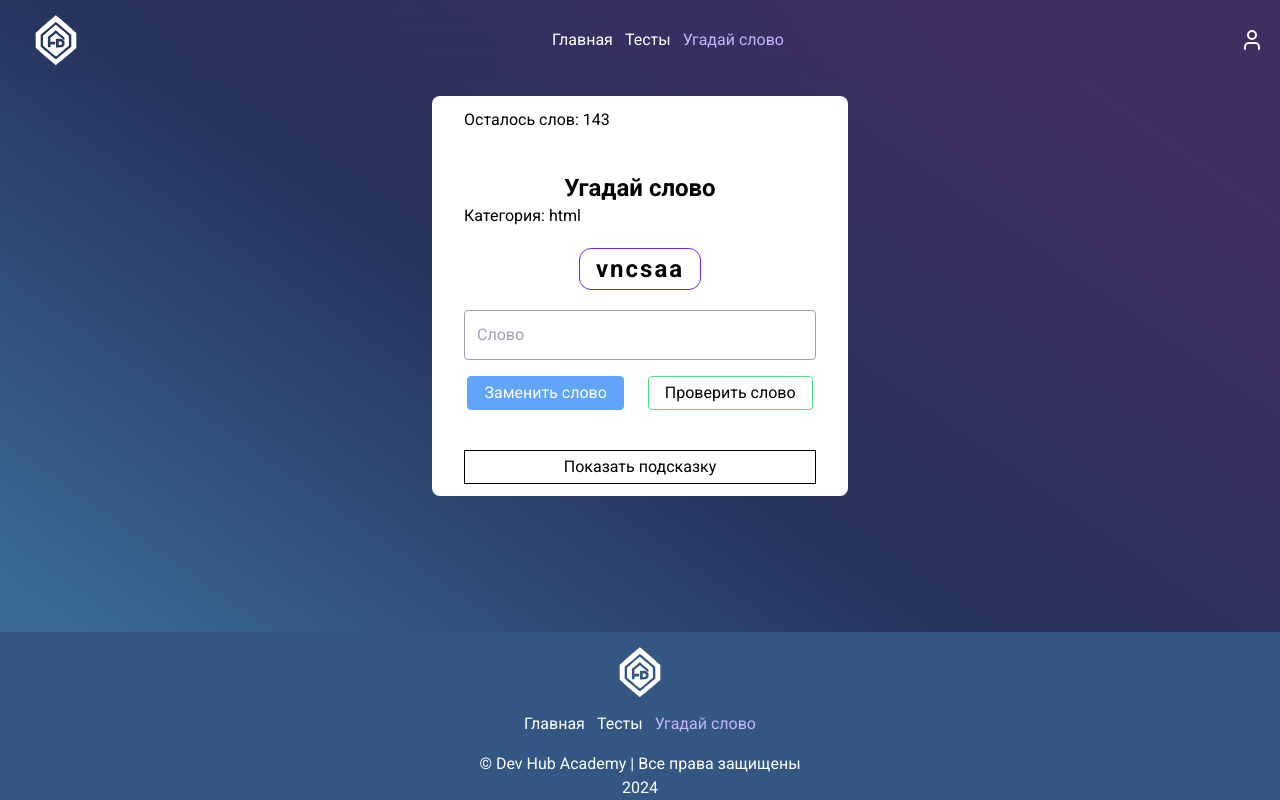
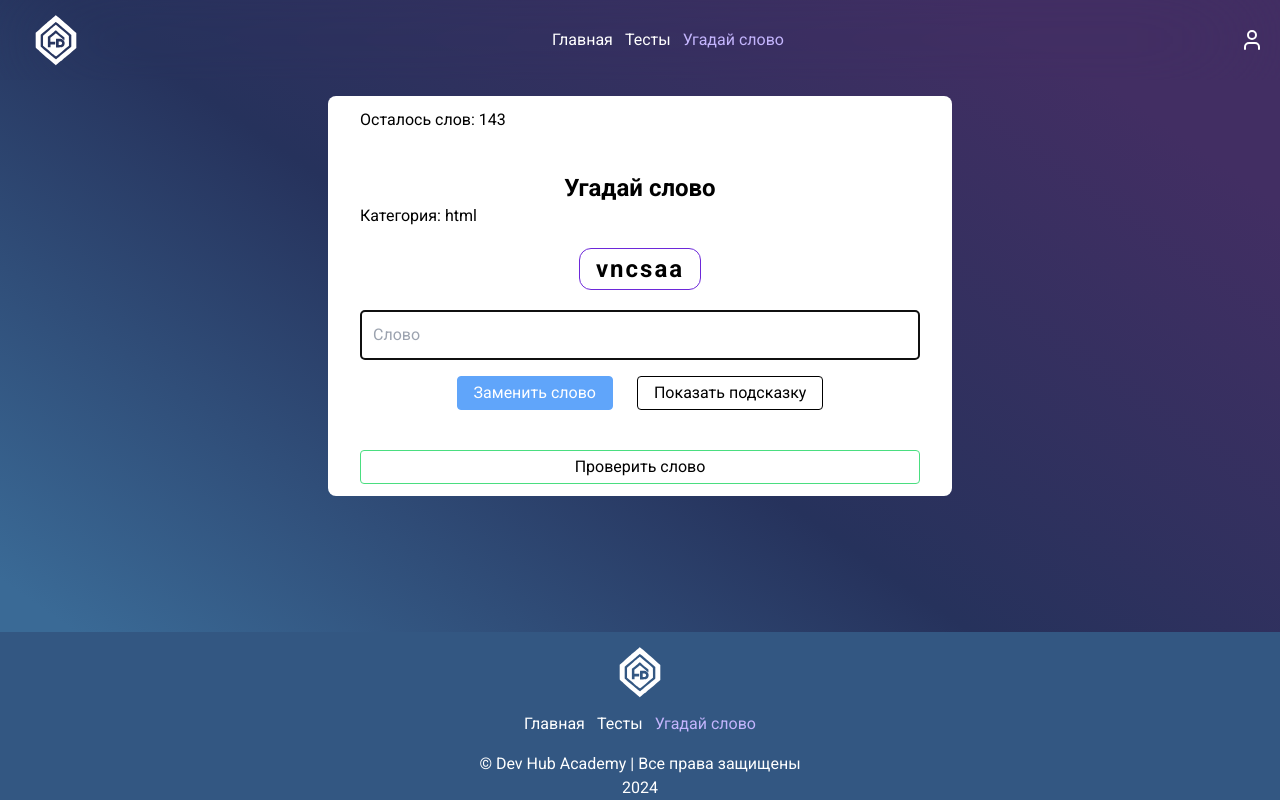
Before and after one commit to TkTnX/dev-hub-academy, a Next.js app: page /word in a window 1280 px wide. Built offline with nearby package versions, Linux system fonts and the light colour scheme; no server answers.

Commit message:
исправления и улучшения

```diff
--- a/src/app/globals.css
+++ b/src/app/globals.css
@@ -5,7 +5,6 @@
 :root {
   --text-color: #fff;
 }
-
 
 body {
   display: flex;
@@ -82,3 +81,28 @@ body {
     top: 0;
   }
 }
+
+.animatedText {
+  background: linear-gradient(
+    to right,
+    #7953cd 20%,
+    #00affa 30%,
+    #0190cd 70%,
+    #764ada 80%
+  );
+  -webkit-background-clip: text;
+  background-clip: text;
+  -webkit-text-fill-color: transparent;
+  text-fill-color: transparent;
+  background-size: 500% auto;
+  animation: textShine 3s ease-in-out infinite alternate;
+}
+
+@keyframes textShine {
+  0% {
+    background-position: 0% 50%;
+  }
+  100% {
+    background-position: 100% 50%;
+  }
+}
--- a/src/components/GuessWord/index.tsx
+++ b/src/components/GuessWord/index.tsx
@@ -1,5 +1,5 @@
 "use client";
-import React, { useEffect, useState } from "react";
+import React, { useEffect, useRef, useState } from "react";
 import { initialWords } from "./words.data";
 import { Skeleton, Snackbar } from "@mui/material";
 
@@ -11,12 +11,15 @@ const GuessWord: React.FC = () => {
   const [openSnackbar, setOpenSnackbar] = useState(false);
   const [inpVal, setInpVal] = useState("");
   const [helperText, setHelperText] = useState("");
+  const inpRef = useRef(null);
   const scrambleWord = () => {
     const newWord = words[Math.floor(Math.random() * words.length)];
     setCurrentWord(newWord.name);
     setCategory(newWord.category);
 
     const shuffleWord = (word: string) => {
+      inpRef.current.focus();
+
       const array = word.split("");
       for (let i = array.length - 1; i > 0; i--) {
         const index = Math.floor(Math.random() * (i + 1));
@@ -29,6 +32,8 @@ const GuessWord: React.FC = () => {
   };
 
   const checkWord = () => {
+    inpRef.current.focus();
+
     if (inpVal === currentWord) {
       setHelperText("Вы угадали слово!");
       setWords(words.filter((item) => item.name !== currentWord));
@@ -60,10 +65,11 @@ const GuessWord: React.FC = () => {
   const handleShowHint = () => {
     setOpenSnackbar(true);
     setHelperText(`Подсказка: ${currentWord}`);
+    inpRef.current.focus();
   };
 
   return (
-    <div className="z-10 block mx-auto w-full md:w-1/3 overflow-hidden left-1/2 top-1/3 text-black rounded-lg py-3 px-8 bg-white">
+    <div className="z-10 block mx-auto w-full md:w-1/2 overflow-hidden left-1/2 top-1/3 text-black rounded-lg py-3 px-8 bg-white">
       <Snackbar
         anchorOrigin={{ vertical: "top", horizontal: "center" }}
         open={openSnackbar}
@@ -107,6 +113,8 @@ const GuessWord: React.FC = () => {
             )}
           </p>
           <input
+            ref={inpRef}
+            autoFocus
             value={inpVal}
             onChange={(e) => setInpVal(e.target.value)}
             placeholder="Слово"
@@ -121,19 +129,20 @@ const GuessWord: React.FC = () => {
               Заменить слово
             </button>
             <button
-              onClick={checkWord}
-              type="button"
-              className="border rounded border-green-400 hover:bg-green-400 hover:text-white transition duration-150 px-4 py-1"
+              onClick={handleShowHint}
+              className="rounded border border-black px-4 py-1 hover:bg-black hover:text-white transition-all duration-150"
             >
-              Проверить слово
+              Показать подсказку
             </button>
           </div>
           <button
-            onClick={handleShowHint}
-            className="w-full border border-black px-4 py-1 hover:bg-black hover:text-white transition-all duration-150"
+            onClick={checkWord}
+            type="button"
+            className="w-full border rounded border-green-400 hover:bg-green-400 hover:text-white transition duration-150 px-4 py-1"
           >
-            Показать подсказку
+            Проверить слово
           </button>
+
           {/* {helperText !== "" && <p>{helperText}</p>} */}
         </>
       )}
--- a/src/components/Hero/index.tsx
+++ b/src/components/Hero/index.tsx
@@ -8,7 +8,7 @@ const Hero: React.FC = () => {
         style={{ lineHeight: 1.5 }}
       >
         - Повторить <span className=" text-blue-200">Frontend</span>?
-        <br /> - Легко!
+        <br /> - <span className="animatedText">Легко!</span>
       </h1>
     </section>
   );
```
